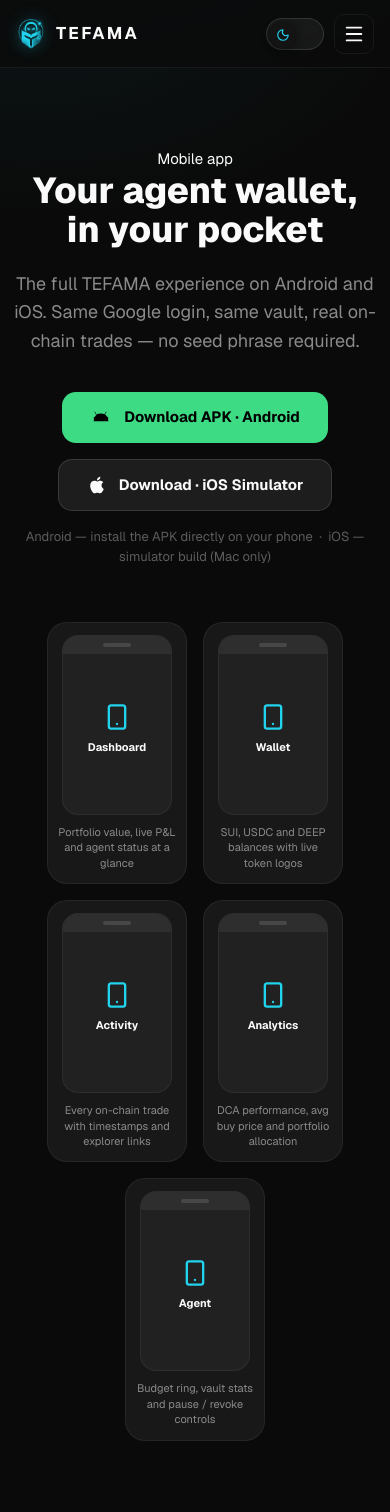
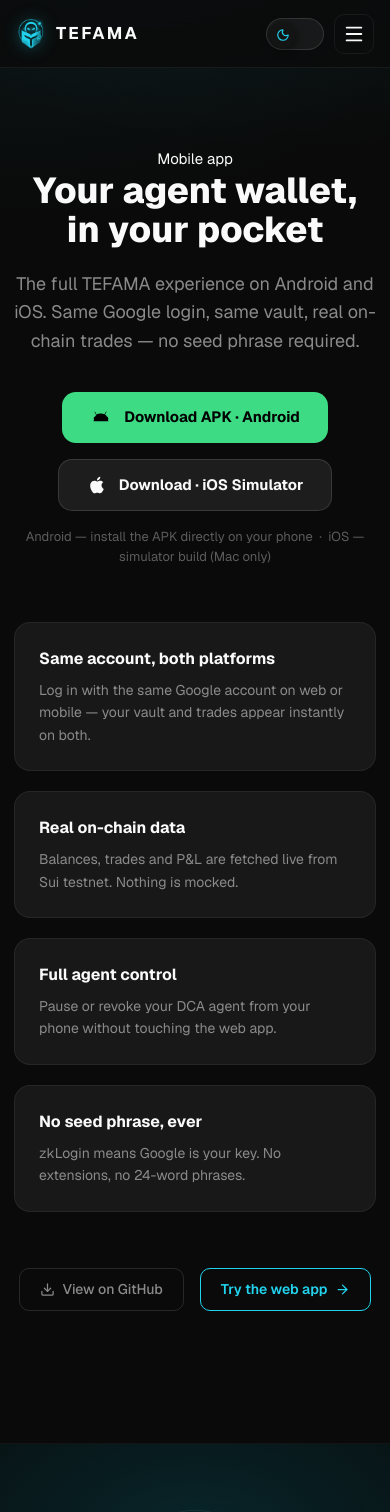
Before and after one commit to TEFAMA-Wallet/Tefama-website, a Next.js app: page /mobile in a window 390 px wide. Shown: the top 1512 px of the page. Built offline with nearby package versions, Linux system fonts and the light colour scheme; what @mysten/sui would draw is missing.

Commit message:
refactor: remove dummy phone screen mockups from mobile page

```diff
--- a/app/(public)/mobile/page.tsx
+++ b/app/(public)/mobile/page.tsx
@@ -1,17 +1,9 @@
 import Link from "next/link";
-import { ArrowRight, Smartphone, Download } from "lucide-react";
+import { ArrowRight, Download } from "lucide-react";
 
 const ANDROID_URL = "https://expo.dev/accounts/tevinprime66/projects/tefama-mobile/builds/d78ed8f7-5048-4145-9499-fdf56f993cd2";
 const IOS_URL     = "https://expo.dev/accounts/tevinprime66/projects/tefama-mobile/builds/8d5203bb-f5f7-4641-b403-72e72ed5fa9a";
 const GITHUB_URL  = "https://github.com/TEFAMA-Wallet/Tefama-mobile";
-
-const SCREENS = [
-  { label: "Dashboard",  desc: "Portfolio value, live P&L and agent status at a glance" },
-  { label: "Wallet",     desc: "SUI, USDC and DEEP balances with live token logos" },
-  { label: "Activity",   desc: "Every on-chain trade with timestamps and explorer links" },
-  { label: "Analytics",  desc: "DCA performance, avg buy price and portfolio allocation" },
-  { label: "Agent",      desc: "Budget ring, vault stats and pause / revoke controls" },
-];
 
 const FEATURES = [
   { h: "Same account, both platforms",  b: "Log in with the same Google account on web or mobile — your vault and trades appear instantly on both." },
@@ -23,7 +15,6 @@
 export default function MobilePage() {
   return (
     <>
-      {/* ── Hero ── */}
       <section className="section" style={{ paddingTop: 80 }}>
         <div className="container" style={{ maxWidth: 900 }}>
           <div style={{ textAlign: "center", marginBottom: 56 }}>
@@ -35,15 +26,9 @@
               The full TEFAMA experience on Android and iOS. Same Google login, same vault, real on-chain trades — no seed phrase required.
             </p>
 
-            {/* Download buttons */}
             <div style={{ display: "flex", gap: 16, justifyContent: "center", flexWrap: "wrap" }}>
               <a href={ANDROID_URL} target="_blank" rel="noreferrer" style={{ textDecoration: "none" }}>
-                <div style={{
-                  display: "flex", alignItems: "center", gap: 12,
-                  background: "#3DDC84", color: "#000",
-                  padding: "14px 28px", borderRadius: 14, fontWeight: 700, fontSize: 15,
-                  transition: "opacity 0.15s",
-                }}>
+                <div style={{ display: "flex", alignItems: "center", gap: 12, background: "#3DDC84", color: "#000", padding: "14px 28px", borderRadius: 14, fontWeight: 700, fontSize: 15 }}>
                   <svg width="22" height="22" viewBox="0 0 24 24" fill="currentColor">
                     <path d="M6.18 15.64a2.18 2.18 0 0 1-2.18-2.18C4 12.29 4.98 11.32 6.18 11.32a2.18 2.18 0 0 1 0 4.36m11.64 0a2.18 2.18 0 0 1-2.18-2.18 2.18 2.18 0 0 1 2.18-2.18 2.18 2.18 0 0 1 0 4.36M6.5 9.33L4.96 6.62a.33.33 0 0 1 .12-.45.33.33 0 0 1 .45.12l1.56 2.75A9.34 9.34 0 0 1 12 8.1c1.35 0 2.63.29 3.79.8l1.56-2.75a.33.33 0 0 1 .57.33L16.38 9.3A9.39 9.39 0 0 1 20 16.5H4a9.39 9.39 0 0 1 3.62-7.17z"/>
                   </svg>
@@ -52,12 +37,7 @@
               </a>
 
               <a href={IOS_URL} target="_blank" rel="noreferrer" style={{ textDecoration: "none" }}>
-                <div style={{
-                  display: "flex", alignItems: "center", gap: 12,
-                  background: "var(--ink-a08)", color: "var(--text-primary)",
-                  border: "1px solid var(--border-default)",
-                  padding: "14px 28px", borderRadius: 14, fontWeight: 700, fontSize: 15,
-                }}>
+                <div style={{ display: "flex", alignItems: "center", gap: 12, background: "var(--ink-a08)", color: "var(--text-primary)", border: "1px solid var(--border-default)", padding: "14px 28px", borderRadius: 14, fontWeight: 700, fontSize: 15 }}>
                   <svg width="20" height="20" viewBox="0 0 24 24" fill="currentColor">
                     <path d="M18.71 19.5c-.83 1.24-1.71 2.45-3.05 2.47-1.34.03-1.77-.79-3.29-.79-1.53 0-2 .77-3.27.82-1.31.05-2.3-1.32-3.14-2.53C4.25 17 2.94 12.45 4.7 9.39c.87-1.52 2.43-2.48 4.12-2.51 1.28-.02 2.5.87 3.29.87.78 0 2.26-1.07 3.8-.91.65.03 2.47.26 3.64 1.98-.09.06-2.17 1.28-2.15 3.81.03 3.02 2.65 4.03 2.68 4.04-.03.07-.42 1.44-1.38 2.83M13 3.5c.73-.83 1.94-1.46 2.94-1.5.13 1.17-.34 2.35-1.04 3.19-.69.85-1.83 1.51-2.95 1.42-.15-1.15.41-2.35 1.05-3.11z"/>
                   </svg>
@@ -71,45 +51,10 @@
             </div>
           </div>
 
-          {/* Phone mockups strip */}
-          <div style={{ display: "flex", gap: 16, justifyContent: "center", flexWrap: "wrap", marginBottom: 72 }}>
-            {SCREENS.map((s) => (
-              <div key={s.label} style={{
-                width: 140,
-                background: "var(--surface-raised)",
-                border: "1px solid var(--border-subtle)",
-                borderRadius: 20,
-                padding: "12px 0",
-                display: "flex", flexDirection: "column", alignItems: "center", gap: 10,
-              }}>
-                {/* phone frame */}
-                <div style={{
-                  width: 110, height: 180, borderRadius: 16,
-                  background: "var(--ink-a04)", border: "1px solid var(--border-subtle)",
-                  display: "flex", flexDirection: "column", alignItems: "center", justifyContent: "center",
-                  gap: 8, position: "relative", overflow: "hidden",
-                }}>
-                  {/* status bar */}
-                  <div style={{ position: "absolute", top: 0, left: 0, right: 0, height: 18, background: "var(--ink-a06)", display: "flex", alignItems: "center", justifyContent: "center" }}>
-                    <div style={{ width: 28, height: 4, borderRadius: 2, background: "var(--ink-a12)" }} />
-                  </div>
-                  <Smartphone size={28} style={{ color: "var(--orange-400)", marginTop: 8 }} />
-                  <div style={{ fontSize: 11, fontWeight: 700, color: "var(--text-primary)" }}>{s.label}</div>
-                </div>
-                <div style={{ fontSize: 11, color: "var(--text-secondary)", textAlign: "center", padding: "0 10px", lineHeight: 1.4 }}>
-                  {s.desc}
-                </div>
-              </div>
-            ))}
-          </div>
-
           {/* Features grid */}
           <div style={{ display: "grid", gridTemplateColumns: "repeat(auto-fit, minmax(280px, 1fr))", gap: 20, marginBottom: 56 }}>
             {FEATURES.map(f => (
-              <div key={f.h} style={{
-                background: "var(--surface-raised)", border: "1px solid var(--border-subtle)",
-                borderRadius: 16, padding: 24,
-              }}>
+              <div key={f.h} style={{ background: "var(--surface-raised)", border: "1px solid var(--border-subtle)", borderRadius: 16, padding: 24 }}>
                 <h3 style={{ fontSize: 16, fontWeight: 700, marginBottom: 8 }}>{f.h}</h3>
                 <p style={{ fontSize: 14, color: "var(--text-secondary)", lineHeight: 1.6, margin: 0 }}>{f.b}</p>
               </div>
@@ -118,20 +63,10 @@
 
           {/* GitHub + web app links */}
           <div style={{ display: "flex", gap: 16, justifyContent: "center", flexWrap: "wrap", paddingBottom: 80 }}>
-            <a href={GITHUB_URL} target="_blank" rel="noreferrer" style={{
-              display: "flex", alignItems: "center", gap: 8,
-              color: "var(--text-secondary)", fontSize: 14, fontWeight: 500,
-              border: "1px solid var(--border-default)", borderRadius: 10,
-              padding: "10px 20px", textDecoration: "none",
-            }}>
+            <a href={GITHUB_URL} target="_blank" rel="noreferrer" style={{ display: "flex", alignItems: "center", gap: 8, color: "var(--text-secondary)", fontSize: 14, fontWeight: 500, border: "1px solid var(--border-default)", borderRadius: 10, padding: "10px 20px", textDecoration: "none" }}>
               <Download size={15} /> View on GitHub
             </a>
-            <Link href="/connect" style={{
-              display: "flex", alignItems: "center", gap: 8,
-              color: "var(--orange-400)", fontSize: 14, fontWeight: 600,
-              border: "1px solid var(--orange-400)", borderRadius: 10,
-              padding: "10px 20px", textDecoration: "none",
-            }}>
+            <Link href="/connect" style={{ display: "flex", alignItems: "center", gap: 8, color: "var(--orange-400)", fontSize: 14, fontWeight: 600, border: "1px solid var(--orange-400)", borderRadius: 10, padding: "10px 20px", textDecoration: "none" }}>
               Try the web app <ArrowRight size={15} />
             </Link>
           </div>
```
